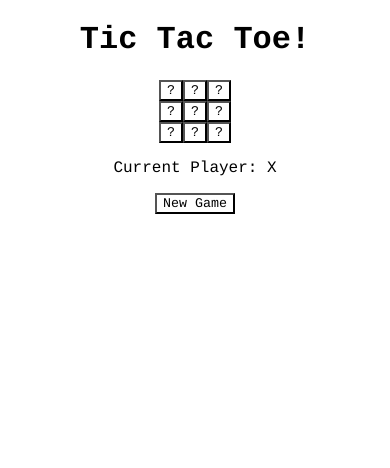
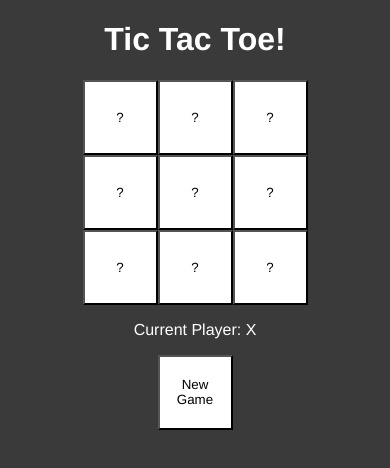
Before and after one commit to meghgala/Tic-Tac-Toe, a plain HTML site: page index.html in a window 390 px wide. Drawn offline with nearby package versions, Linux system fonts and the light colour scheme.

Commit message:
bigger css

```diff
--- a/index.html
+++ b/index.html
@@ -7,10 +7,12 @@
 <style>
   * {
     text-align: center;
-    font-family: "Courier";
+    font-family: "Helvetica";
   }
   button {
     background-color: white;
+    width: 55px;
+    height: 55px;
   }
   .X {
     color: green;
@@ -18,6 +20,25 @@
   .O {
     color: red;
   }
+
+  @media only screen and (max-width: 480px) {
+    button {
+    background-color: white;
+    width: 75px;
+    height: 75px;
+  }
+  body{
+    background-color: rgb(58, 58, 58);
+  }
+
+  h1{
+    color: white;
+  }
+  p{
+    color: white;
+  }
+  }
+
 </style>
 <script src="https://ajax.googleapis.com/ajax/libs/angularjs/1.8.2/angular.min.js"></script>
 </head>
```
